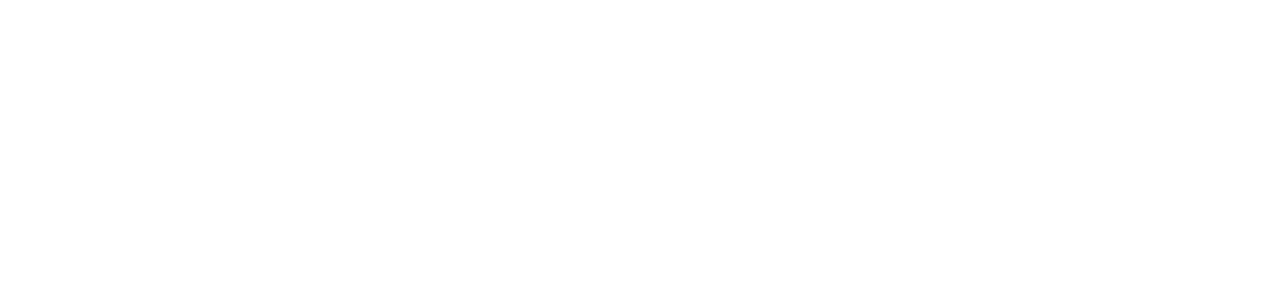
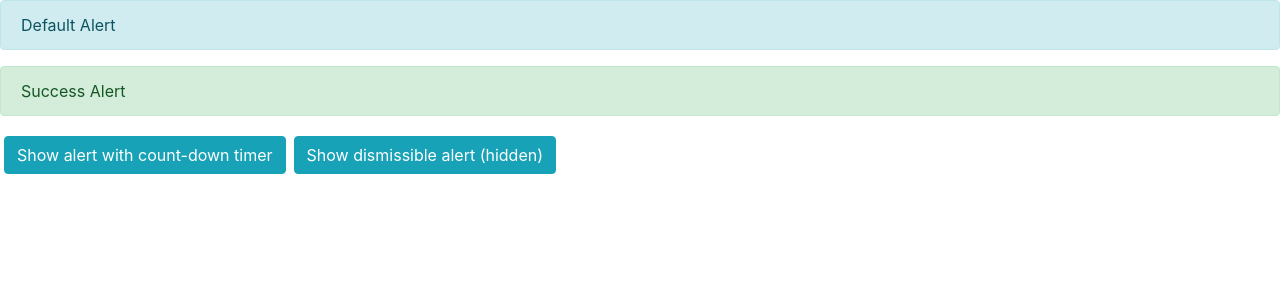
Before and after one commit to suryo/nuxt-experiment, a Nuxt app: page /alert in a window 1280 px wide. Before the commit this address had no page. Shown: the top 300 px of the page. Built offline with nearby package versions, Linux system fonts and the light colour scheme.

Commit message:
add alert page

```diff
--- /dev/null
+++ b/pages/alert.vue
@@ -0,0 +1,54 @@
+<template>
+  <div>
+    <b-alert show>Default Alert</b-alert>
+
+    <b-alert variant="success" show>Success Alert</b-alert>
+
+    <b-alert v-model="showDismissibleAlert" variant="danger" dismissible>
+      Dismissible Alert!
+    </b-alert>
+
+    <b-alert
+      :show="dismissCountDown"
+      dismissible
+      variant="warning"
+      @dismissed="dismissCountDown=0"
+      @dismiss-count-down="countDownChanged"
+    >
+      <p>This alert will dismiss after {{ dismissCountDown }} seconds...</p>
+      <b-progress
+        variant="warning"
+        :max="dismissSecs"
+        :value="dismissCountDown"
+        height="4px"
+      ></b-progress>
+    </b-alert>
+
+    <b-button @click="showAlert" variant="info" class="m-1">
+      Show alert with count-down timer
+    </b-button>
+    <b-button @click="showDismissibleAlert=true" variant="info" class="m-1">
+      Show dismissible alert ({{ showDismissibleAlert ? 'visible' : 'hidden' }})
+    </b-button>
+  </div>
+</template>
+
+<script>
+  export default {
+    data() {
+      return {
+        dismissSecs: 10,
+        dismissCountDown: 0,
+        showDismissibleAlert: false
+      }
+    },
+    methods: {
+      countDownChanged(dismissCountDown) {
+        this.dismissCountDown = dismissCountDown
+      },
+      showAlert() {
+        this.dismissCountDown = this.dismissSecs
+      }
+    }
+  }
+</script>
```
